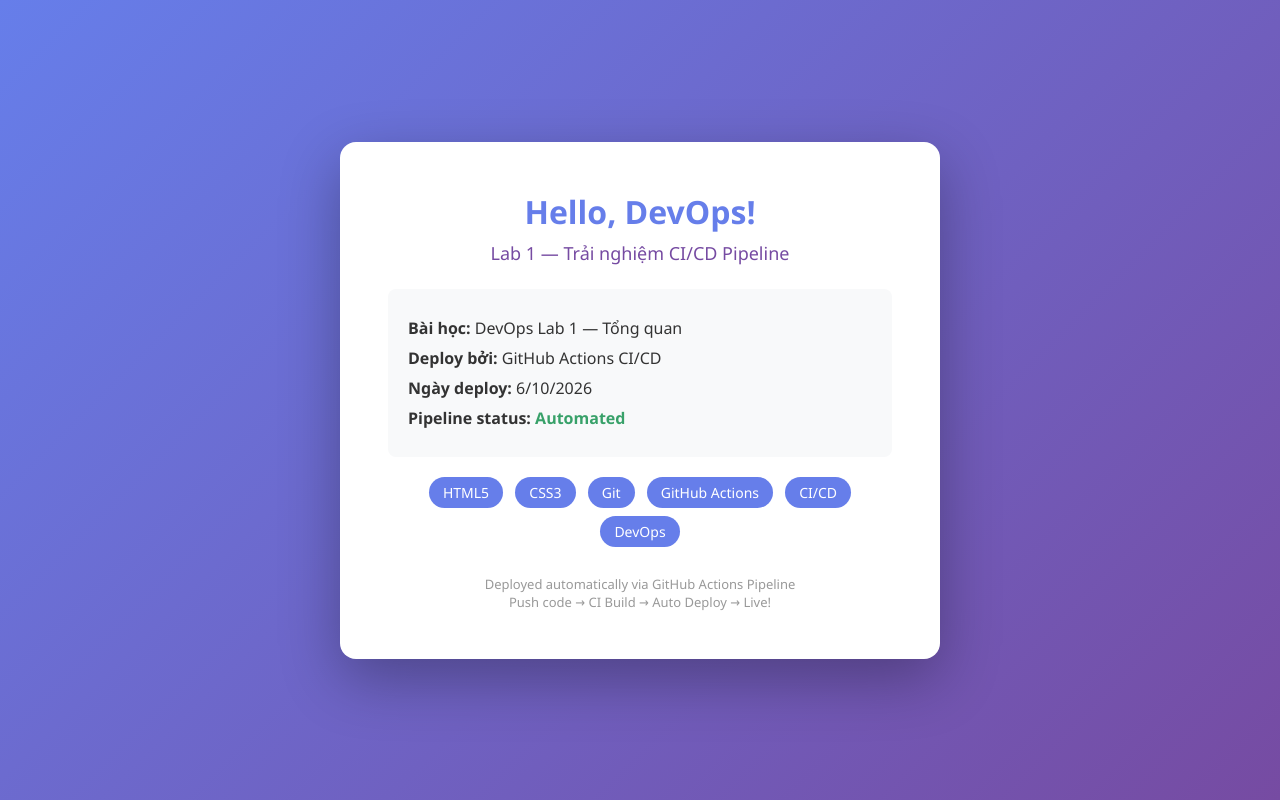
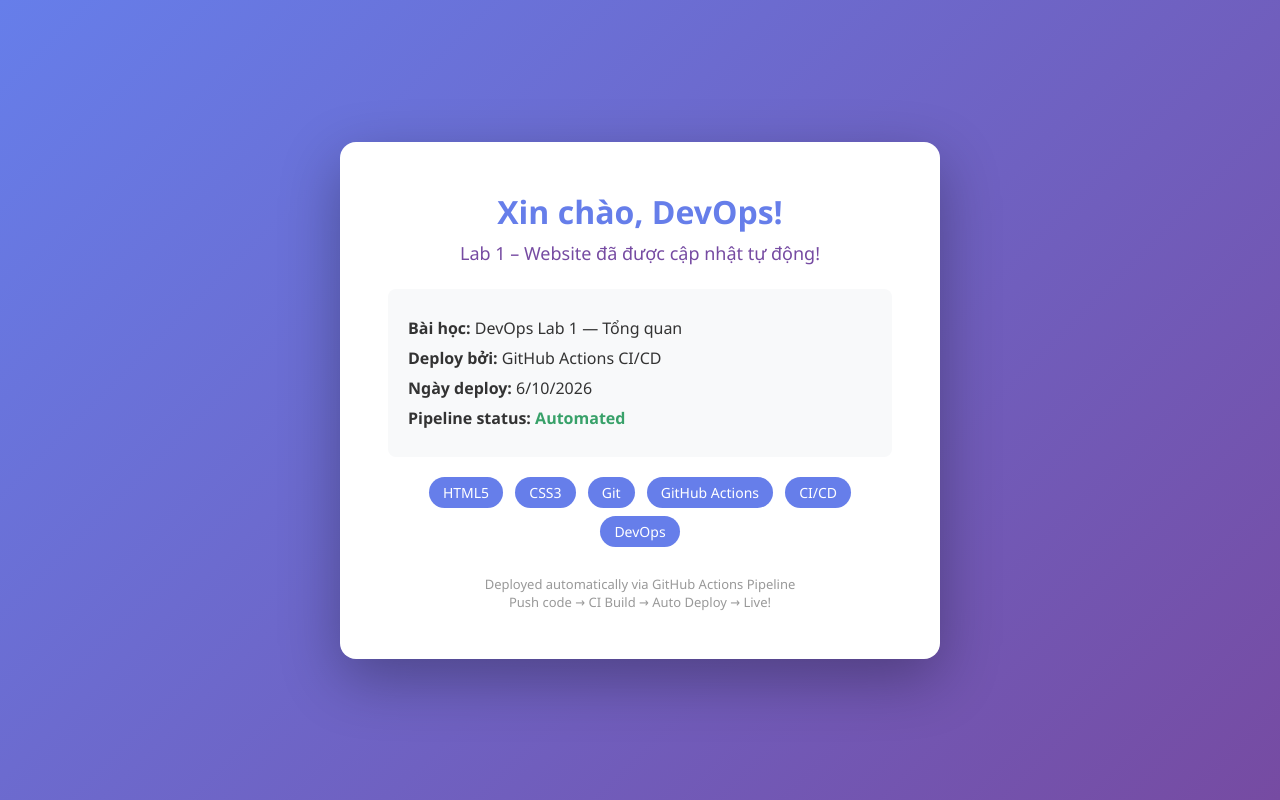
Before and after one commit to dtc235180133-vie/devops-lab1-portfolio, a plain HTML site: page index.html in a window 1280 px wide. Drawn offline with Linux system fonts and the light colour scheme.

Commit message:
update: change title to Vietnamese

```diff
--- a/index.html
+++ b/index.html
@@ -81,8 +81,8 @@
 
 <body>
     <div class="container">
-        <h1> Hello, DevOps!</h1>
-        <h2>Lab 1 — Trải nghiệm CI/CD Pipeline</h2>
+        <h1> Xin chào, DevOps!</h1>
+        <h2>Lab 1 – Website đã được cập nhật tự động!</h2>
 
         <div class="info">
             <p> <strong>Bài học:</strong> DevOps Lab 1 — Tổng quan</p>
```
